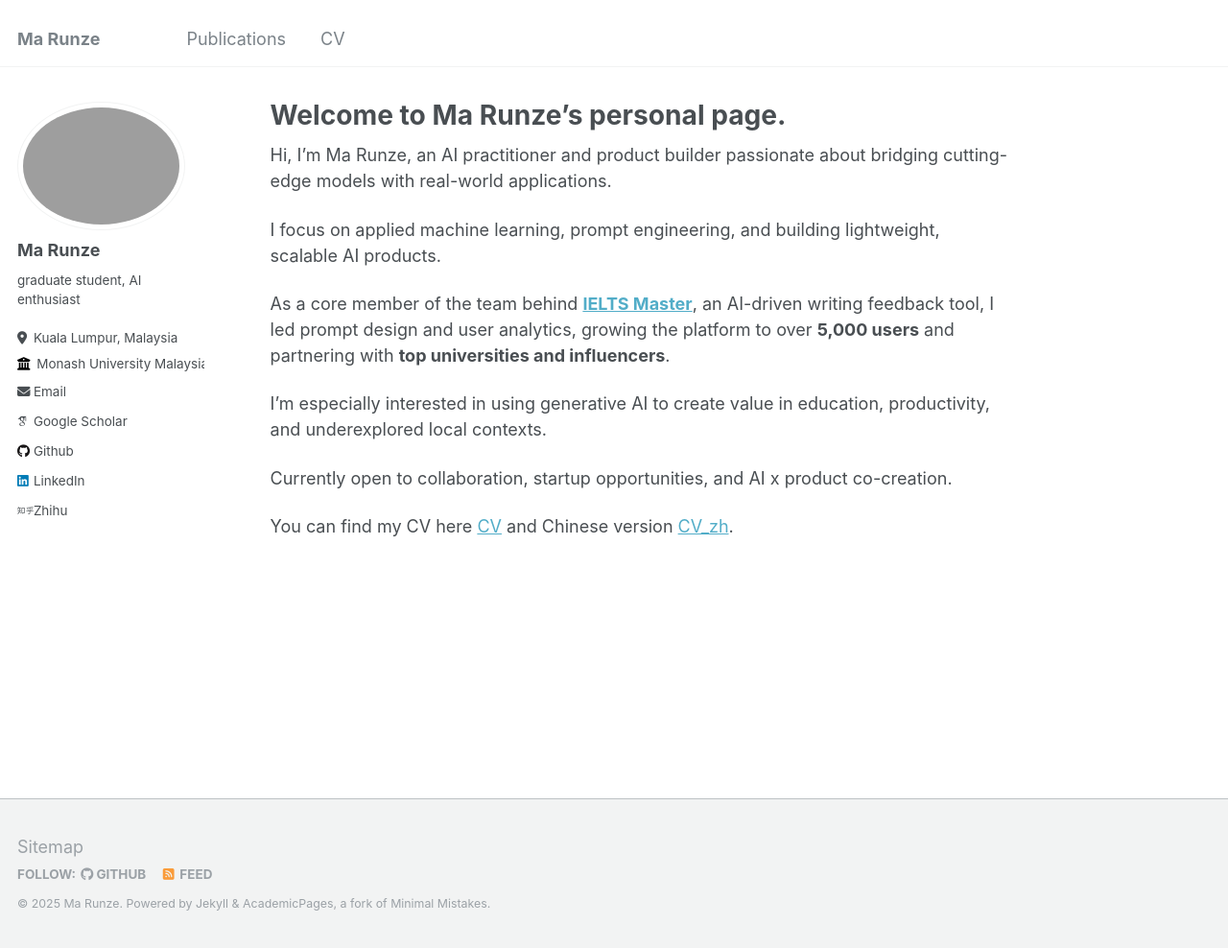
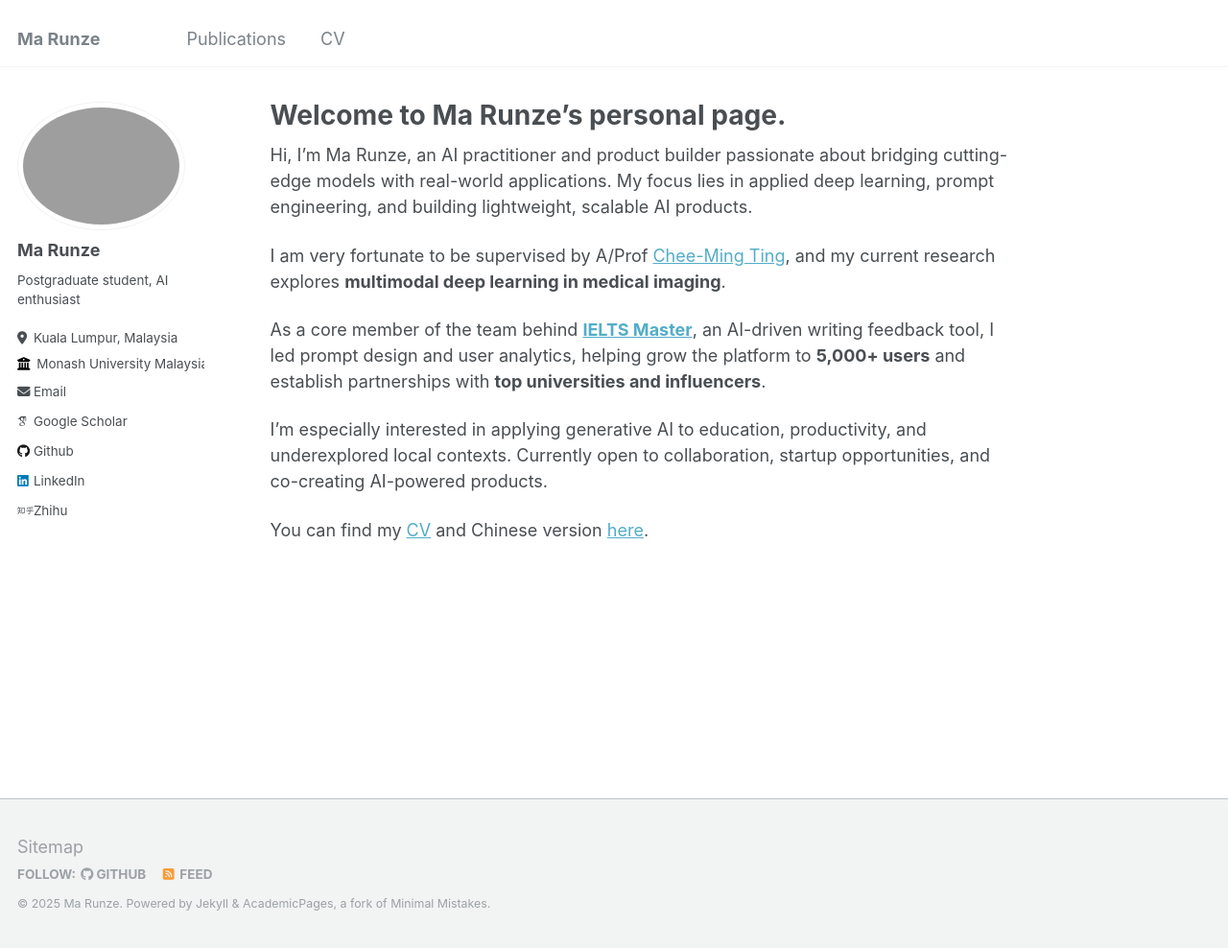
Before and after one commit to Kha1edze/Kha1edze.github.io, a Jekyll site: the page built from _pages/about.md, in a window 1280 px wide and 988 px high. Shown: the whole window at 96% size. Built offline with Jekyll 4.4.1, drawn with Linux system fonts in a browser that asks for light colours; some web fonts are replaced.

Commit message:
some changes

```diff
--- a/_config.yml
+++ b/_config.yml
@@ -24,7 +24,7 @@ author:
   avatar           : "profile.png"
   name             : "Ma Runze"
   # pronouns         : "He/His"
-  bio              : "graduate student, AI enthusiast"
+  bio              : "Postgraduate student, AI enthusiast"
   location         : "Kuala Lumpur, Malaysia"
   employer         : "Monash University Malaysia"
   uri              : # URL
--- a/_pages/about.md
+++ b/_pages/about.md
@@ -7,14 +7,12 @@ redirect_from:
   - /about.html
 ---
 
-Hi, I'm Ma Runze, an AI practitioner and product builder passionate about bridging cutting-edge models with real-world applications.
+Hi, I'm Ma Runze, an AI practitioner and product builder passionate about bridging cutting-edge models with real-world applications. My focus lies in applied deep learning, prompt engineering, and building lightweight, scalable AI products.
 
-I focus on applied machine learning, prompt engineering, and building lightweight, scalable AI products.
+I am very fortunate to be supervised by A/Prof [Chee-Ming Ting](https://www.monash.edu.my/it/staff/academic/dr-ting-chee-ming), and my current research explores **multimodal deep learning in medical imaging**.
 
-As a core member of the team behind [**IELTS Master**](https://www.zmielts.cn), an AI-driven writing feedback tool, I led prompt design and user analytics, growing the platform to over **5,000 users** and partnering with **top universities and influencers**.
+As a core member of the team behind [**IELTS Master**](https://www.zmielts.cn), an AI-driven writing feedback tool, I led prompt design and user analytics, helping grow the platform to **5,000+ users** and establish partnerships with **top universities and influencers**.
 
-I'm especially interested in using generative AI to create value in education, productivity, and underexplored local contexts.
+I'm especially interested in applying generative AI to education, productivity, and underexplored local contexts. Currently open to collaboration, startup opportunities, and co-creating AI-powered products.
 
-Currently open to collaboration, startup opportunities, and AI x product co-creation.
-
-You can find my CV here [CV](../files/resume.pdf) and Chinese version [CV_zh](../files/resume_zh.pdf).
+You can find my [CV](../files/resume.pdf) and Chinese version [here](../files/resume_zh.pdf).
```
